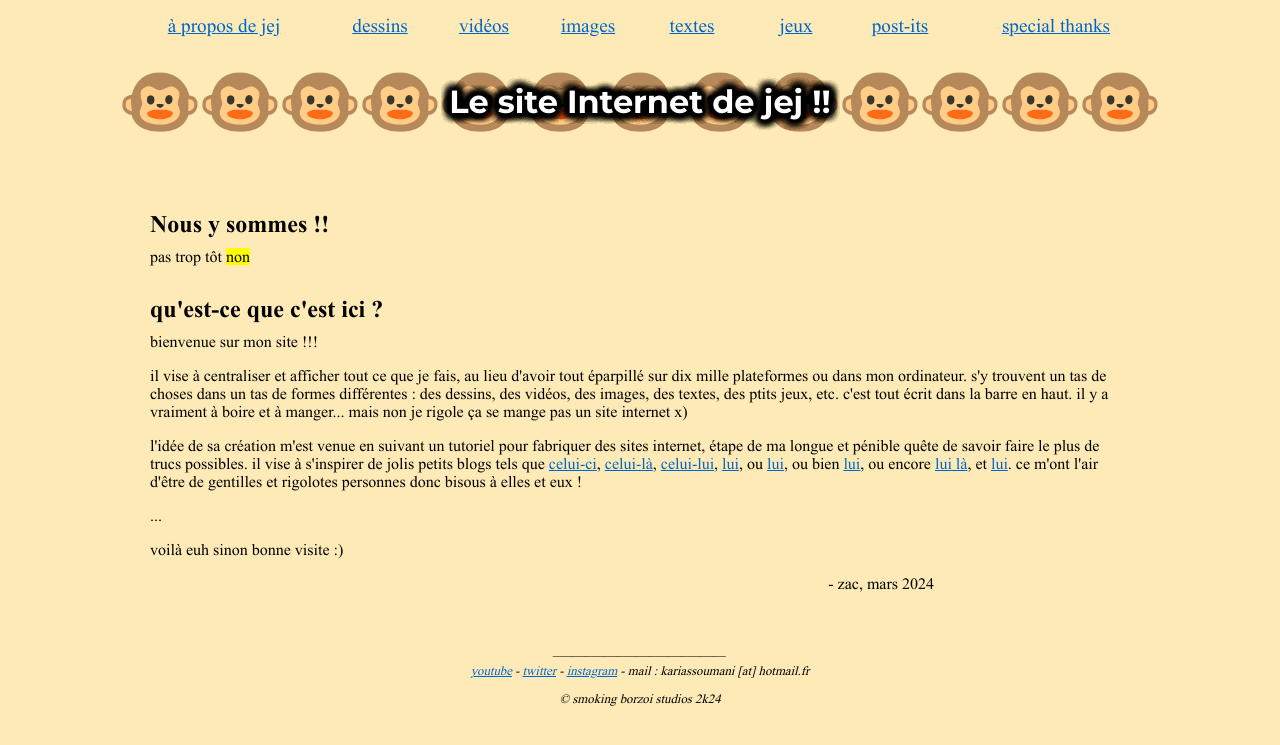
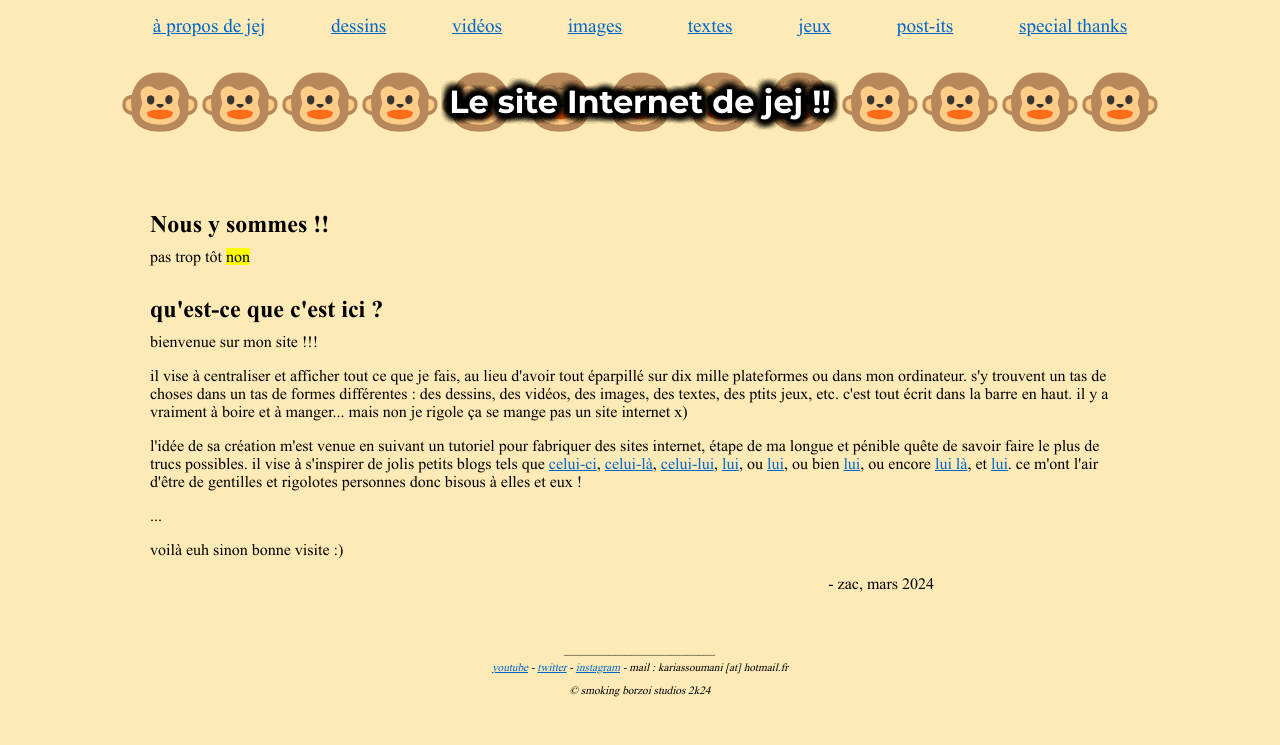
Before and after one commit to K4RI/jej-website, a PHP site: page / in a window 1280 px wide. Shown: the top 745 px of the page. Run offline with PHP 8.4, Linux system fonts and the light colour scheme.

Commit message:
minor css

```diff
--- a/css/apps.css
+++ b/css/apps.css
@@ -26,13 +26,14 @@
     text-align: center;
 }
 
-input::-webkit-outer-spin-button,
+/* input::-webkit-outer-spin-button,
 input::-webkit-inner-spin-button {
     -webkit-appearance: none;
     margin: 0;
-}
+} */
 
 input[type=number]{
     -moz-appearance: textfield;
+    appearance: textfield;
     text-align: center;
 }
--- a/css/style.css
+++ b/css/style.css
@@ -75,13 +75,12 @@
     display: flex;
     flex-wrap: wrap;
     justify-content: space-evenly;
-    /* flex-grow: 1; */
     padding: 0px;
 }
 
 .nav-container > * {
     padding: 15px 0px;
-    flex: 1;
+    flex-grow: 1;
     text-align: center;
     vertical-align: middle;
 }
@@ -124,8 +123,10 @@
 }
 
 footer {
+    width: 70%;
+    margin: auto;
     padding: 20px 0px 5px 0px;
-    font-size: 0.8em; /* par défaut : 16px */
+    font-size: 0.7em; /* par défaut : 16px */
     font-style: italic;
     text-align: center;
 }
--- a/css/tables.css
+++ b/css/tables.css
@@ -2,7 +2,7 @@
 table {
     border-collapse: collapse;
     margin: auto;
-    width: calc(var(--maxwidth) - 2* var(--padding));
+    width: 100%;
     table-layout: fixed;
 }
 th,
--- a/index.html
+++ b/index.html
@@ -16,14 +16,14 @@
 
         <nav>
             <div class="nav-container">
-                <a href="a-propos.html" style="flex: 2;"><span>à propos de jej</span></a>
+                <a href="a-propos.html"><span>à propos de jej</span></a>
                 <a href="dessins.html"><span>dessins</span></a>
                 <a href="videos.html"><span>vidéos</span></a>
                 <a href="images.html"><span>images</span></a>
                 <a href="textes.html"><span>textes</span></a>
                 <a href="jeux.html"><span>jeux</span></a>
                 <a href="postits.html"><span>post-its</span></a>
-                <a href="remerciements.html" style="flex: 2;"><span>special thanks</span></a>
+                <a href="remerciements.html"><span>special thanks</span></a>
             </div>
         </nav>
 
```
